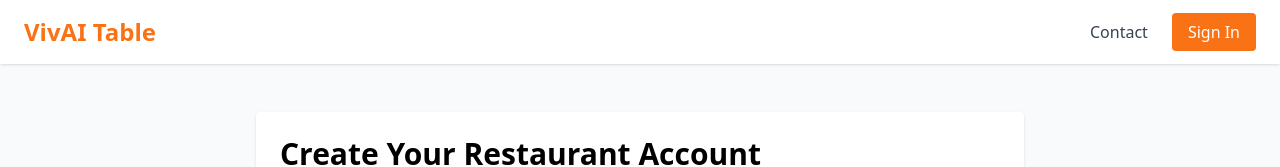
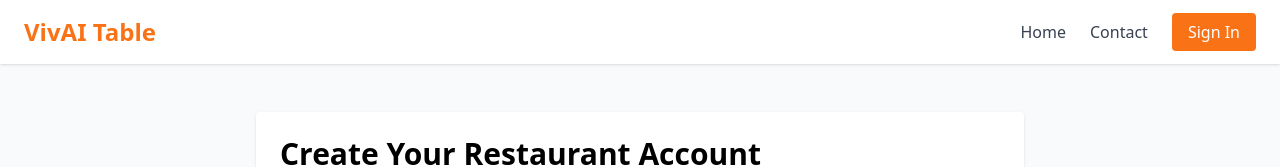
Before and after one commit to rodneyberubee/viv-frontend, a Next.js app: page /account in a window 1280 px wide. Shown: the top 167 px of the page. Built offline with nearby package versions, Linux system fonts and the light colour scheme.

Commit message:
Update account.tsx

```diff
--- a/pages/account.tsx
+++ b/pages/account.tsx
@@ -127,6 +127,7 @@ const AccountCreation = () => {
         <div className="max-w-7xl mx-auto px-6 py-4 flex justify-between items-center">
           <h1 className="text-2xl font-bold text-orange-500">VivAI Table</h1>
           <nav className="space-x-6">
+            <Link href="/" className="text-gray-700 hover:text-orange-500">Home</Link>
             <Link href="/contact" className="text-gray-700 hover:text-orange-500">Contact</Link>
             <Link href="/login" className="bg-orange-500 text-white px-4 py-2 rounded hover:bg-orange-600">
               Sign In
```
